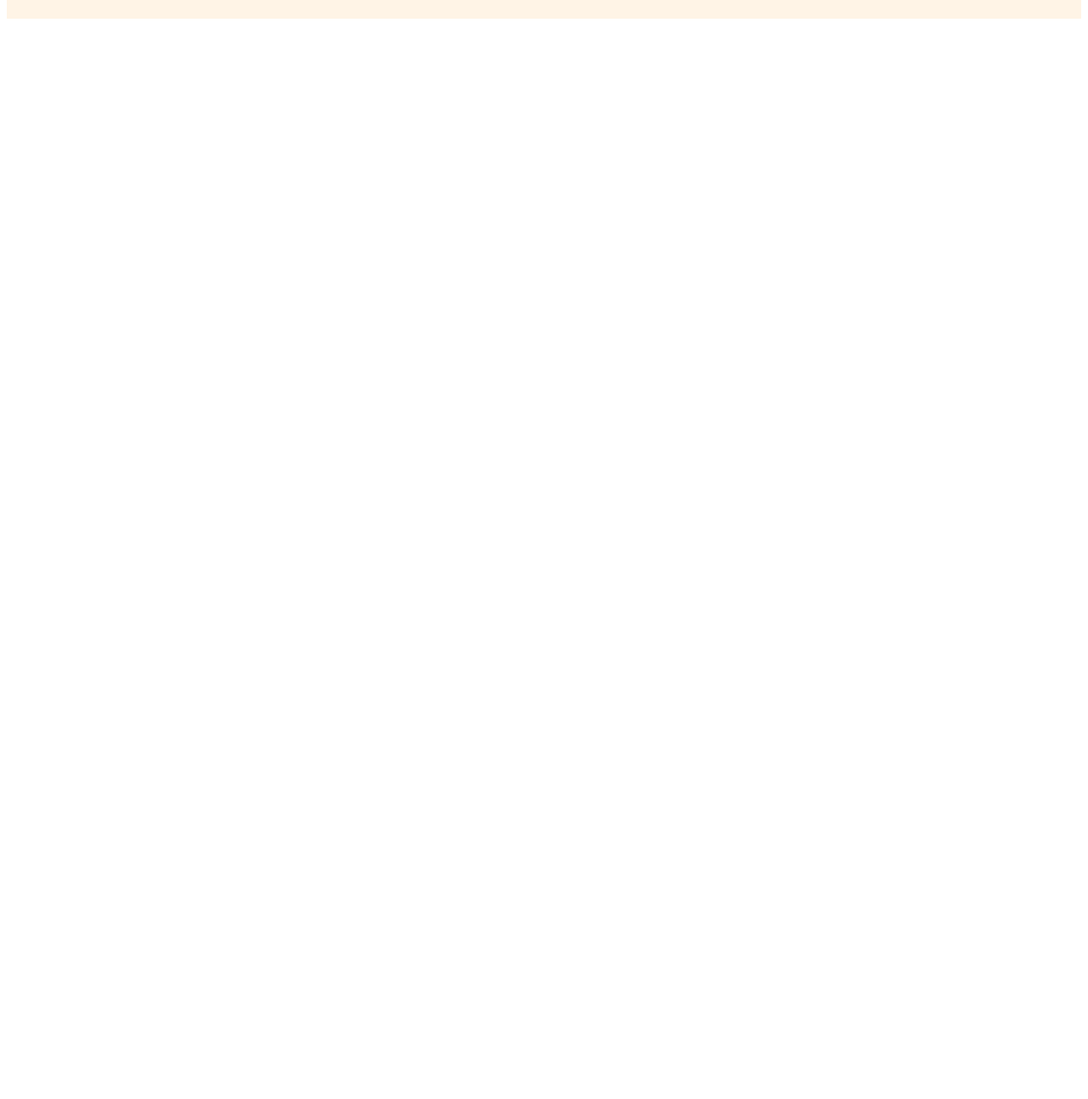
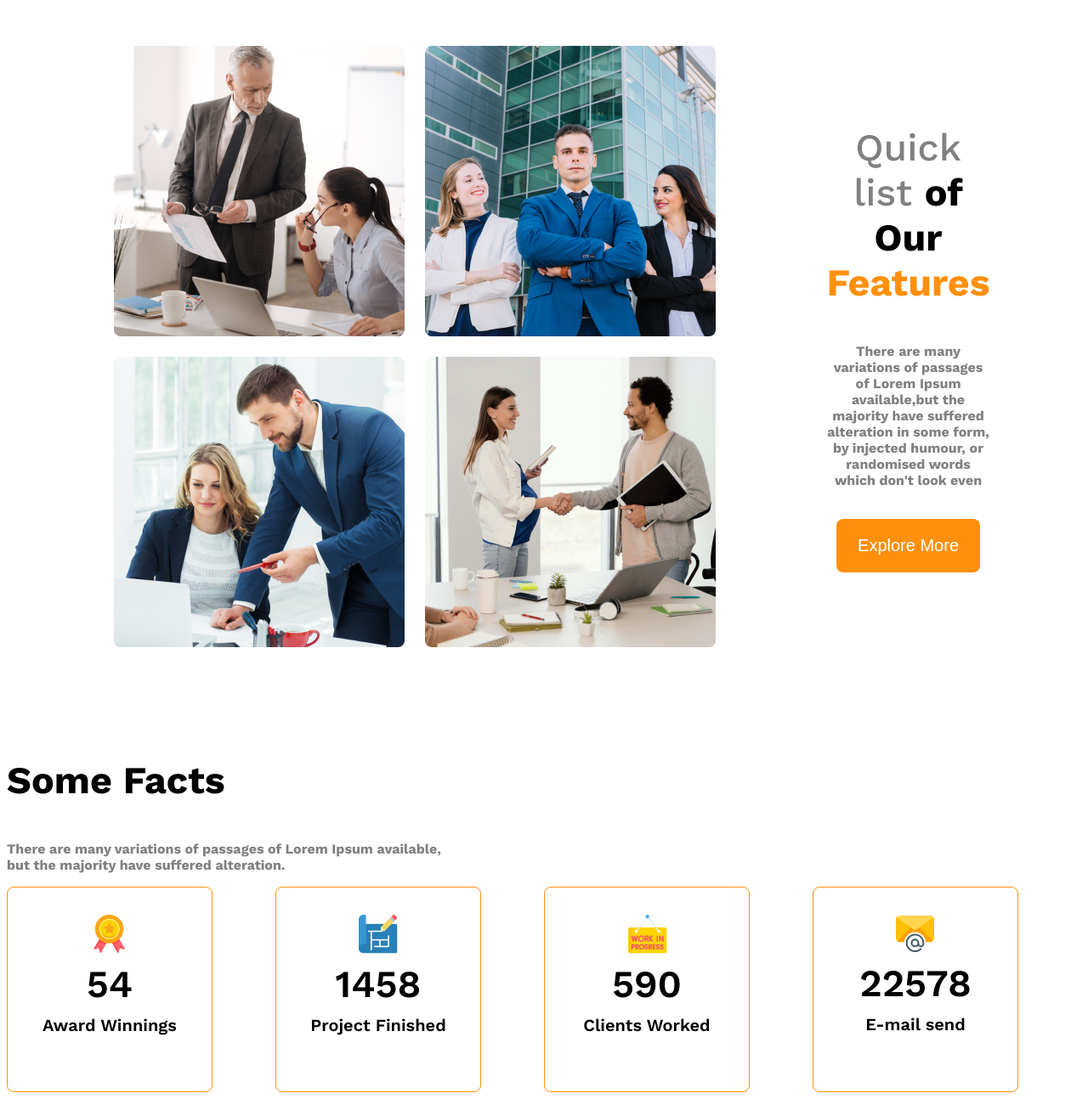
Before and after one commit to tofashish527/Architects, a plain HTML site: page index.html in a window 1280 px wide. Shown: the part 966-2260 px from the top of the page at 85% size. Before the commit the page ends 1008 px from the top, so only its background shows below. Drawn offline with nearby package versions, Linux system fonts and the light colour scheme.

Commit message:
facts added

```diff
--- a/index.html
+++ b/index.html
@@ -26,9 +26,64 @@
              <button class="btn">Explore more</button>
             </div>
             <img class="banner-img" src="images/banner.png" alt="">
-
         </div>
     </header>
 
+    <main>
+        <section class="teams display-flex">
+            <div class="team-img-container">
+                <img src="images/team1.png" alt="two architects discussing design">
+                <img src="images/team2.png" alt="two architects discussing design">
+                <img src="images/team3.png" alt="two architects discussing design">
+                <img src="images/team4.png" alt="two architects discussing design">
+            </div>
+            <div class="features">
+                <h3 class="section-title">
+                    <span id="quick" class="dark-1">Quick list </span><span id="of">of Our </span><span id="feat" class="text-primary">Features</span>
+                </h3>
+                <p class="feature-des dark-1">There are many variations of passages of Lorem Ipsum available,but the majority have suffered alteration in some form, by injected
+                humour, or randomised words which don't look even</p>
+                <button class="btn">Explore More</button>
+            </div>
+        </section>
+
+        <section class="some-facts">
+           <h3 class="section-title">Some Facts</h3>
+           <p class="dark-1 fact-des">There are many variations of passages of Lorem Ipsum available, but
+            the majority have suffered alteration.</p>
+            <div class="fact-container">
+               <!-- .fact*4>img.fact-icon+h4.fact-number+h5.fact-name -->
+               <div class="fact display-flex">
+                 <div>
+                    <img src="images/icons/ribon.png" alt="" class="fact-icon">
+                    <h4 class="fact-number">54</h4>
+                    <h5 class="fact-name">Award Winnings</h5>
+                 </div>
+               </div>
+               <div class="fact display-flex">
+                 <div>
+                    <img src="images/icons/projects.png" alt="" class="fact-icon">
+                    <h4 class="fact-number">1458</h4>
+                    <h5 class="fact-name">Project Finished</h5>
+                 </div>
+                </div>
+               <div class="fact display-flex">
+                 <div>
+                    <img src="images/icons/customers.png" alt="" class="fact-icon">
+                    <h4 class="fact-number">590</h4>
+                    <h5 class="fact-name">Clients Worked</h5>
+                 </div>
+                </div>
+               <div class="fact display-flex">
+                  <div>
+                  <img src="images/icons/email.png" alt="" class="fact-icon">
+                  <h4 class="fact-number">22578</h4>
+                  <h5 class="fact-name">E-mail send</h5>
+                 </div>
+               </div>
+            </div>
+        </section>
+    </main>
+
 </body>
 </html>
--- a/style.css
+++ b/style.css
@@ -5,8 +5,24 @@
   font-weight: 700;
   font-style: normal;
 }
+main{
+    max-width: 1440px;
+    margin: 0 auto;
+}
+main>section{
+    margin-top: 130px;
+}
+.section-title{
+    font-size: 2.8rem;
+}
 .dark-2{
     color: #424242;
+}
+.dark-1{
+    color: gray;
+}
+.text-primary{
+    color: #FF900E;
 }
 .display-flex{
     display: flex;
@@ -31,25 +47,101 @@
     margin-bottom: 20px;
 }
 .banner{
-    align-items: center;
-    text-align: center;
     padding-bottom: 20px;
 }
 .banner-content{
     padding-top: 30px;
     padding-bottom: 15px;
+    text-align: center;
 }
 .btn{
     background-color: #FF900E;
     color: white;
-    padding: 10px 20px;
+    padding: 20px 25px;
     border-radius: 8px;
-    margin-bottom: 20px;
+    margin-bottom: 40px;
     margin-top: 20px;
+    font-size: 1.25rem;
+    border: none;
+}
+.banner img{
+    /* margin: 0 auto;
+    height:600px;
+    width:1200px; */
+    width: 80%;
+    margin-left: auto;
+    margin-right: auto;
+    display: block;
+}
+.banner-img{
+    width: 80%;
+}
+.teams{
+    align-items: center;
+    margin: 0 auto;
+    width: 80%;
+    margin-top: 100px;
+    margin-bottom: 40px;
 
 }
-.banner-img{
-    margin: 0 auto;
-    height:600px;
-    width:1200px;
+.team-img-container{
+     display: grid;
+     grid-template-columns: repeat(2,1fr);
+     gap:24px;
 }
+.features{
+    margin-left:130px;
+    max-width: 530px;
+    text-align: center;
+}
+
+#quick{
+    font-weight: 500;
+}
+.fact-container{
+   display: grid;
+   grid-template-columns: repeat(4,1fr);
+}
+.fact{
+    border: 1px solid #FF900E;
+    width: 240px;
+    height: 240px;
+    border-radius: 8px;
+    align-items: center;
+    justify-content: center;
+    text-align: center;
+}
+.fact-number{
+    font-size: 2.8rem;
+    font-weight: 600;
+    margin-top: 5px;
+    margin-bottom: 10px;
+}
+.fact-name{
+    font-size: 1.25rem;
+    font-weight: 600;
+    margin-top: 10px;
+}
+.fact-des{
+    max-width: 540px;
+}
+@media screen and (max-width:576px){
+    .navbar,.nav-links,.teams{
+        flex-direction: column;
+    }
+    .team-img-container{
+        grid-template-columns: repeat(1,1fr);
+    }
+    .features{
+        margin-left: 20px;
+    }
+}
+
+@media screen and (min-width:576px) and (max-width:992px) {
+    .teams{
+        flex-direction: column;
+    }
+    .features{
+        margin: 50px auto;
+    }
+}
```
